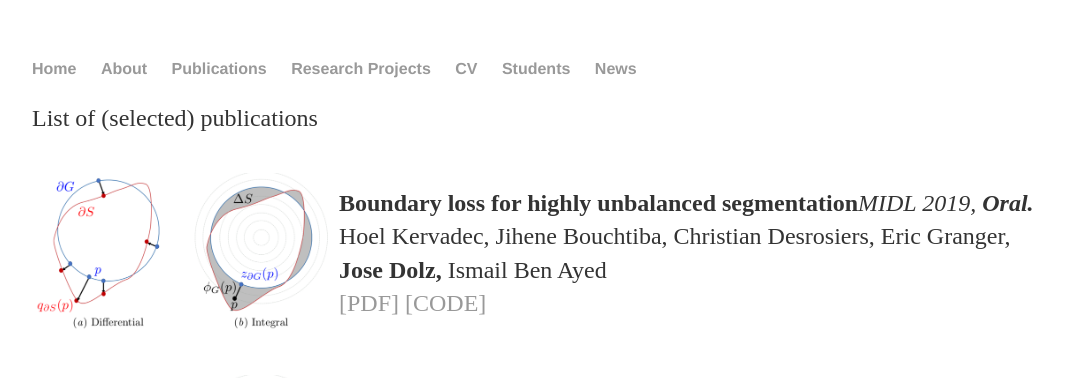
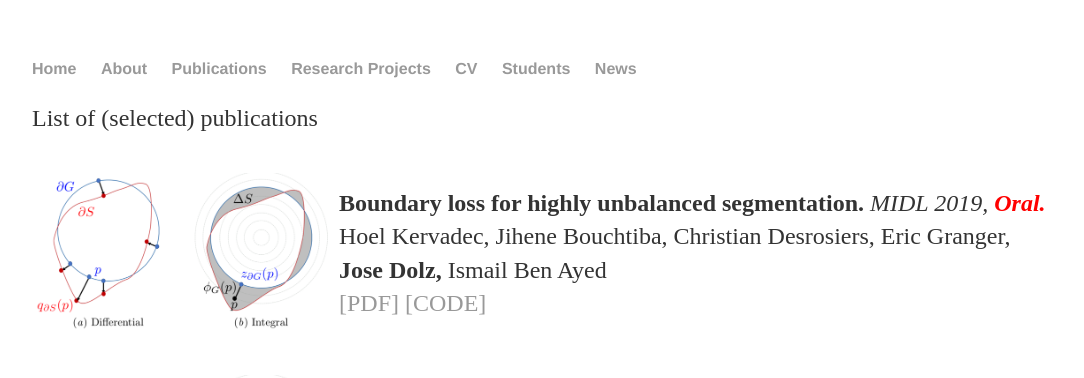
Before and after one commit to josedolz/josedolz.github.io, a Jekyll site: the page built from publications/index.html, in a window 1280 px wide. Shown: the top 378 px of the page, without its empty margins (96-1180 px from the left). Built offline with Jekyll 4.4.1, drawn with Linux system fonts in a browser that asks for light colours.

Commit message:
Update index.html

```diff
--- a/publications/index.html
+++ b/publications/index.html
@@ -13,7 +13,7 @@ title: publications
     <div class="media">
     <div class="media-body">
     <p class="media-heading">
-      <strong>Boundary loss for highly unbalanced segmentation</strong><i>MIDL 2019, <strong>Oral.</strong></i><br />
+      <strong>Boundary loss for highly unbalanced segmentation.</strong><i> MIDL 2019, <strong style="color:red">Oral.</strong></i><br />
       Hoel Kervadec, Jihene Bouchtiba, Christian Desrosiers, Eric Granger, <strong>Jose Dolz,</strong> Ismail Ben Ayed<br />
       <a href="https://openreview.net/forum?id=S1gTA5VggE">[PDF]</a>
 	<a href="https://github.com/LIVIAETS/surface-loss">[CODE]</a><br /></p>
```
